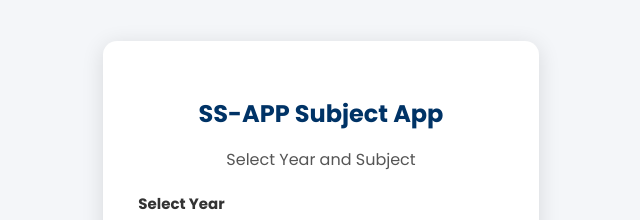
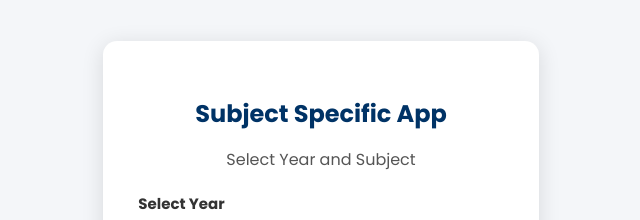
Before and after one commit to ZerroBug/SS-APP, a plain HTML site: page index.html in a window 1280 px wide. Shown: the part 109-329 px from the top of the page, 319-959 px from the left. Drawn offline with Linux system fonts and the light colour scheme.

Commit message:
initial commit

```diff
--- a/index.html
+++ b/index.html
@@ -112,7 +112,7 @@
   <body>
     <div class="container">
       <div class="form-box">
-        <h2>SS-APP Subject App</h2>
+        <h2>Subject Specific App</h2>
         <p>Select Year and Subject</p>
         <label>Select Year</label>
         <select id="yearSelect">
```
